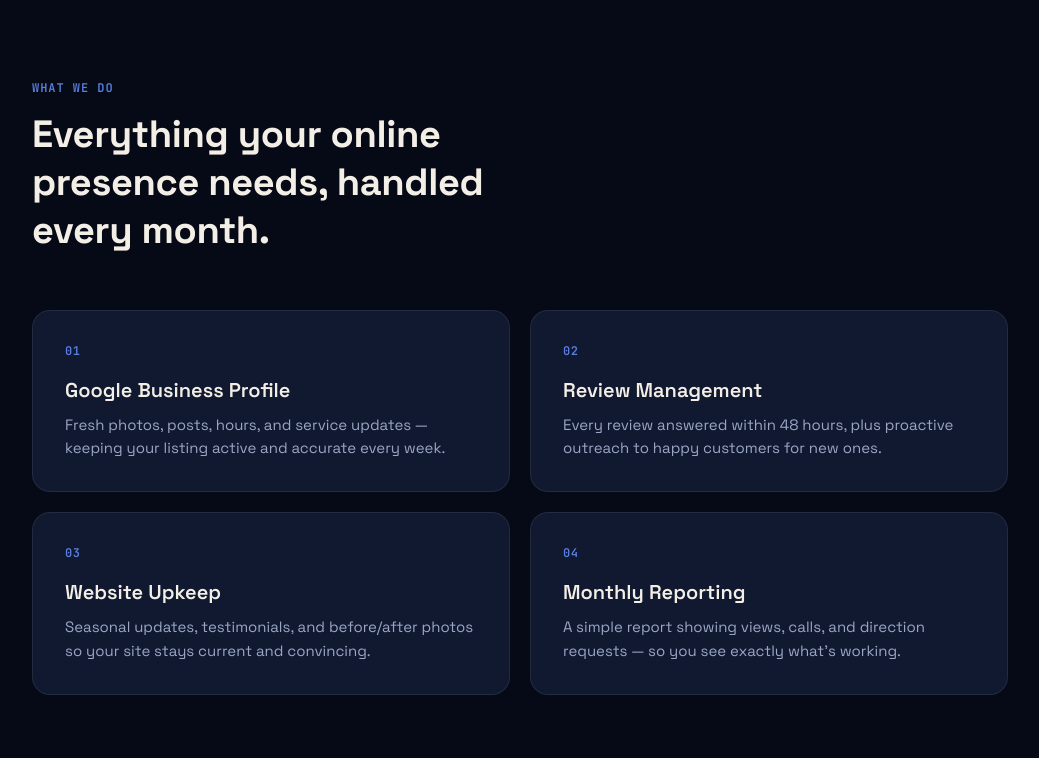
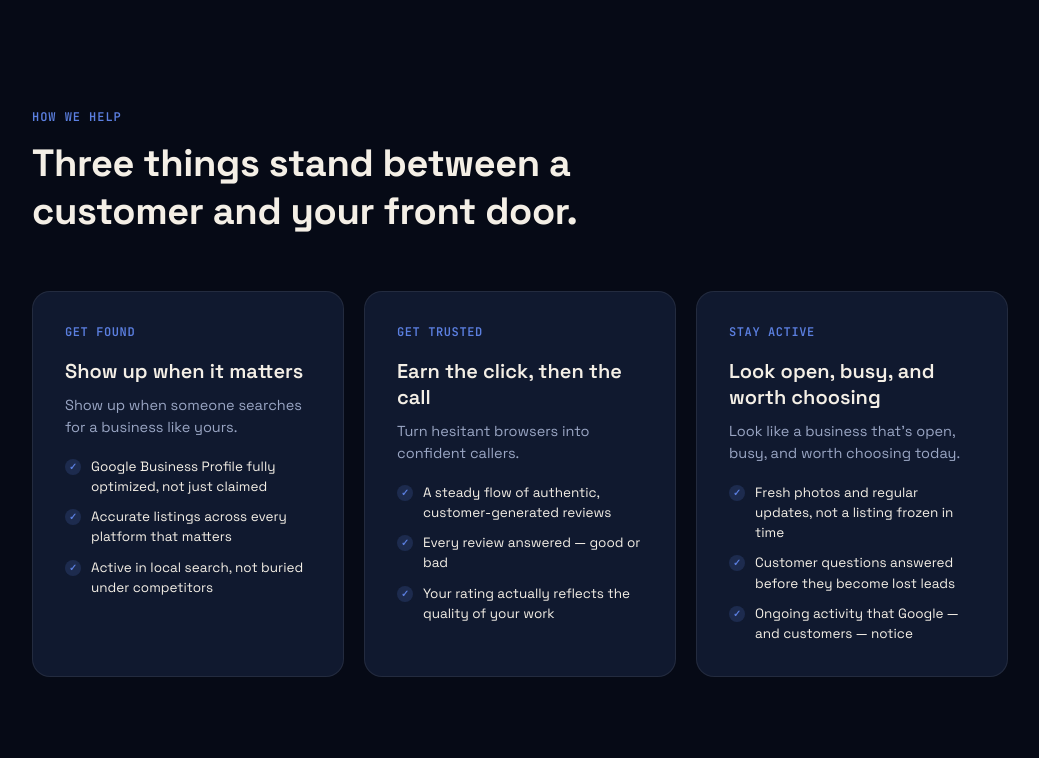
Before and after one commit to devonlambert03/mission-found, a plain HTML site: page index.html in a window 1280 px wide. Shown: the part 1462-2220 px from the top of the page, without its empty margins (120-1159 px from the left). Drawn offline with Linux system fonts and the light colour scheme.

Commit message:
Add files via upload

```diff
--- a/index.html
+++ b/index.html
@@ -271,6 +271,14 @@
     color: var(--cream); margin-bottom: 10px;
   }
   .card p { color: var(--muted); font-size: 15px; line-height: 1.55; }
+  .card .pillar-lead { color: var(--muted); font-size: 14.5px; line-height: 1.55; margin-bottom: 18px; }
+  .pillar-list { display: flex; flex-direction: column; gap: 10px; }
+  .pillar-item { display: flex; align-items: flex-start; gap: 10px; font-size: 13.5px; color: var(--cream); line-height: 1.5; }
+  .pillar-item .check {
+    width: 16px; height: 16px; border-radius: 50%; background: rgba(91,127,224,0.18);
+    color: var(--blue); flex-shrink: 0; display: flex; align-items: center; justify-content: center;
+    font-size: 9.5px; font-weight: 700; margin-top: 2px;
+  }
 
   .steps-row {
     display: flex; gap: 24px; align-items: flex-start;
@@ -489,9 +497,9 @@
       <span class="arrow">›</span>
     </div>
 
-    <h1>Help local customers<br>find <span class="accent">&</span> choose <em>you</em>.</h1>
+    <h1>Get found. Get trusted.<br>Stay <em>active</em>.</h1>
 
-    <p class="hero-sub"><strong>Mission: Found</strong> manages your online presence, photos, and reviews so that local searches turn into real calls, not missed opportunities.</p>
+    <p class="hero-sub">Your business is better than its online presence lets on. <strong>Mission: Found</strong> manages your Google Business Profile, reviews, and online activity — so local searches turn into real calls, not missed opportunities.</p>
 
     <a href="audit.html" class="btn-primary">
       <span class="icon-circle">↓</span>
@@ -552,28 +560,38 @@
 </section>
 
 <section class="block" id="what-we-do">
-  <div class="section-eyebrow">What We Do</div>
-  <h2 class="section-title">Everything your online presence needs, handled every month.</h2>
-  <div class="cards-grid">
+  <div class="section-eyebrow">How We Help</div>
+  <h2 class="section-title">Three things stand between a customer and your front door.</h2>
+  <div class="cards-grid-3">
     <div class="card">
-      <div class="card-num">01</div>
-      <h3>Google Business Profile</h3>
-      <p>Fresh photos, posts, hours, and service updates — keeping your listing active and accurate every week.</p>
+      <div class="card-num">GET FOUND</div>
+      <h3>Show up when it matters</h3>
+      <p class="pillar-lead">Show up when someone searches for a business like yours.</p>
+      <div class="pillar-list">
+        <div class="pillar-item"><span class="check">✓</span>Google Business Profile fully optimized, not just claimed</div>
+        <div class="pillar-item"><span class="check">✓</span>Accurate listings across every platform that matters</div>
+        <div class="pillar-item"><span class="check">✓</span>Active in local search, not buried under competitors</div>
+      </div>
     </div>
     <div class="card">
-      <div class="card-num">02</div>
-      <h3>Review Management</h3>
-      <p>Every review answered within 48 hours, plus proactive outreach to happy customers for new ones.</p>
+      <div class="card-num">GET TRUSTED</div>
+      <h3>Earn the click, then the call</h3>
+      <p class="pillar-lead">Turn hesitant browsers into confident callers.</p>
+      <div class="pillar-list">
+        <div class="pillar-item"><span class="check">✓</span>A steady flow of authentic, customer-generated reviews</div>
+        <div class="pillar-item"><span class="check">✓</span>Every review answered — good or bad</div>
+        <div class="pillar-item"><span class="check">✓</span>Your rating actually reflects the quality of your work</div>
+      </div>
     </div>
     <div class="card">
-      <div class="card-num">03</div>
-      <h3>Website Upkeep</h3>
-      <p>Seasonal updates, testimonials, and before/after photos so your site stays current and convincing.</p>
-    </div>
-    <div class="card">
-      <div class="card-num">04</div>
-      <h3>Monthly Reporting</h3>
-      <p>A simple report showing views, calls, and direction requests — so you see exactly what's working.</p>
+      <div class="card-num">STAY ACTIVE</div>
+      <h3>Look open, busy, and worth choosing</h3>
+      <p class="pillar-lead">Look like a business that's open, busy, and worth choosing today.</p>
+      <div class="pillar-list">
+        <div class="pillar-item"><span class="check">✓</span>Fresh photos and regular updates, not a listing frozen in time</div>
+        <div class="pillar-item"><span class="check">✓</span>Customer questions answered before they become lost leads</div>
+        <div class="pillar-item"><span class="check">✓</span>Ongoing activity that Google — and customers — notice</div>
+      </div>
     </div>
   </div>
 </section>
@@ -585,7 +603,13 @@
     <div class="step">
       <div class="step-num">01</div>
       <h3>Free Audit</h3>
-      <p>We review your current listing and show you exactly where you're losing customers online.</p>
+      <p>We score your business across the four things that actually determine whether customers find, trust, and choose you:</p>
+      <div class="pillar-list" style="margin-top: 14px;">
+        <div class="pillar-item"><span class="check">✓</span>Google Business Profile Optimization</div>
+        <div class="pillar-item"><span class="check">✓</span>Reviews &amp; Reputation</div>
+        <div class="pillar-item"><span class="check">✓</span>Local Search Visibility</div>
+        <div class="pillar-item"><span class="check">✓</span>Website Presence</div>
+      </div>
     </div>
     <div class="step">
       <div class="step-num">02</div>
```
